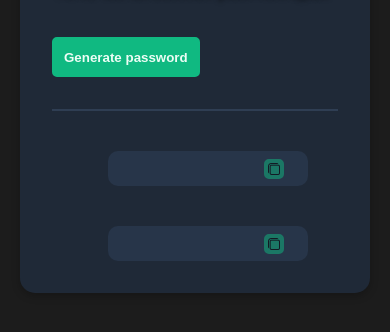
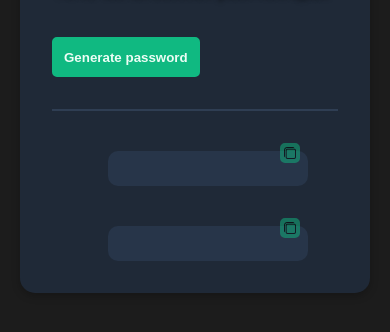
Before and after one commit to mariamALLI/password-generator-with-copytext-button, a plain HTML site: page index.html in a window 390 px wide. Shown: the part 270-602 px from the top of the page. Drawn offline with nearby package versions, Linux system fonts and the light colour scheme; a web font is replaced by a local one.

Commit message:
made changes in css

```diff
--- a/style.css
+++ b/style.css
@@ -61,7 +61,6 @@ header {
   }
 
 .line {
-    width: 450px;
     height: 1px;
     padding: 1px;
     display: block;
@@ -85,7 +84,6 @@ header {
     padding: 10px 20px;
     width: 200px;
     margin-left: 25px;
-    /* margin: 0 auto; */
     margin-top: 1rem;
     position: relative;
 }
@@ -97,9 +95,9 @@ header {
     margin-left: 9rem;
     cursor: pointer;
     position: absolute;
-    top: 27.3rem;
+    top: 26.3rem;
     z-index: 1;
-    left: 17rem;
+    left: 25rem;
     opacity: 0.5;
 }
 
@@ -110,9 +108,9 @@ header {
     margin-left: 9rem;
     cursor: pointer;
     position: absolute;
-    top: 27.3rem;
+    top: 26.3rem;
     z-index: 1;
-    left: 31rem;
+    left: 39rem;
     opacity: 0.5;
 }
 
@@ -188,13 +186,13 @@ header {
 
     .copy {
         position: absolute;
-        top: 26.8rem;
-        left: 7.5rem;
+        top: 25.8rem;
+        left: 8.5rem;
     }
 
     .copy2 {
         position: absolute;
-        top: 31.5rem;
-        left: 7.5rem;
+        top: 30.5rem;
+        left: 8.5rem;
     }
 }
```
Also changed, not shown: images/passwrdgnerator.netlify.app.jpg (added), index.js (line endings or trailing spaces), 1 other file.
